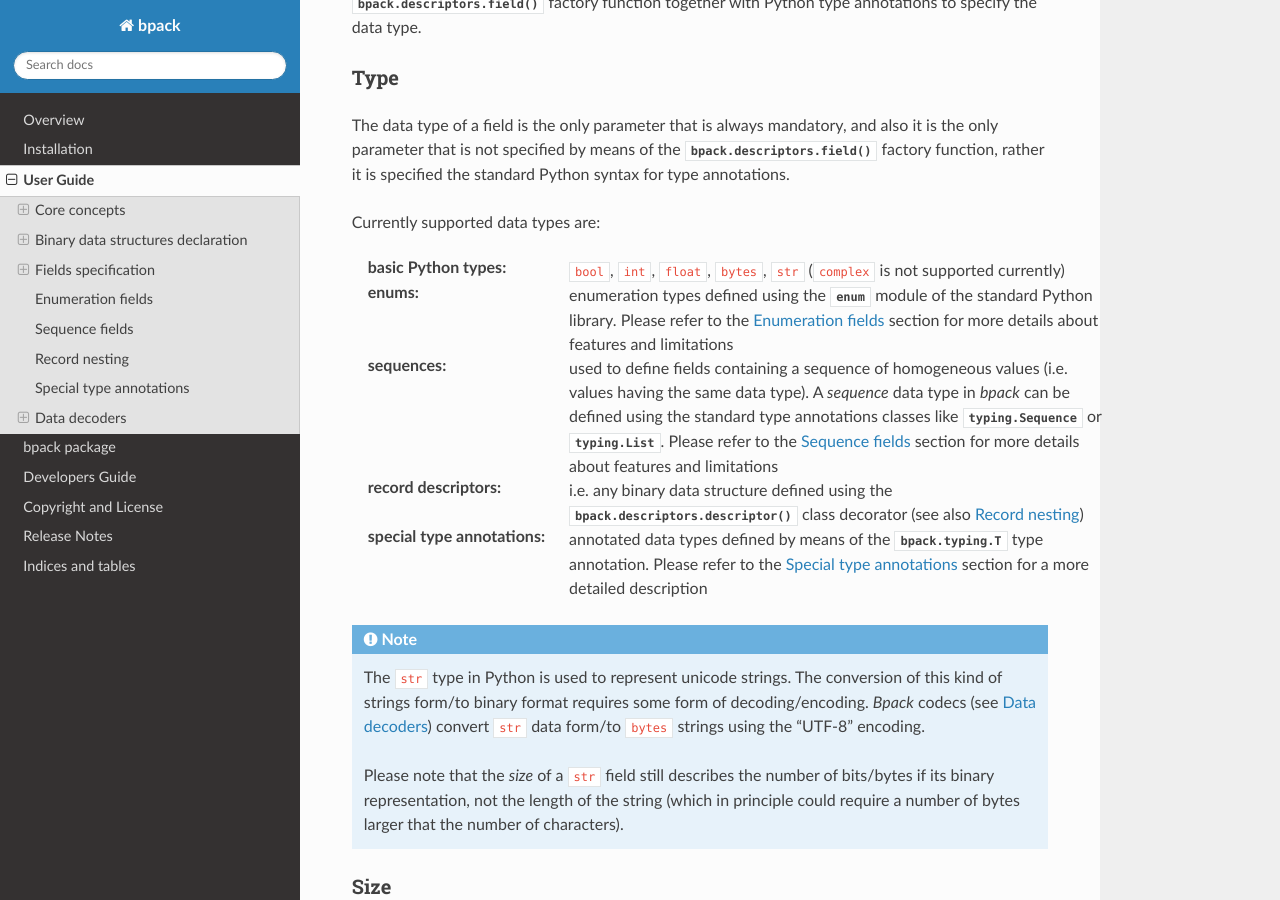
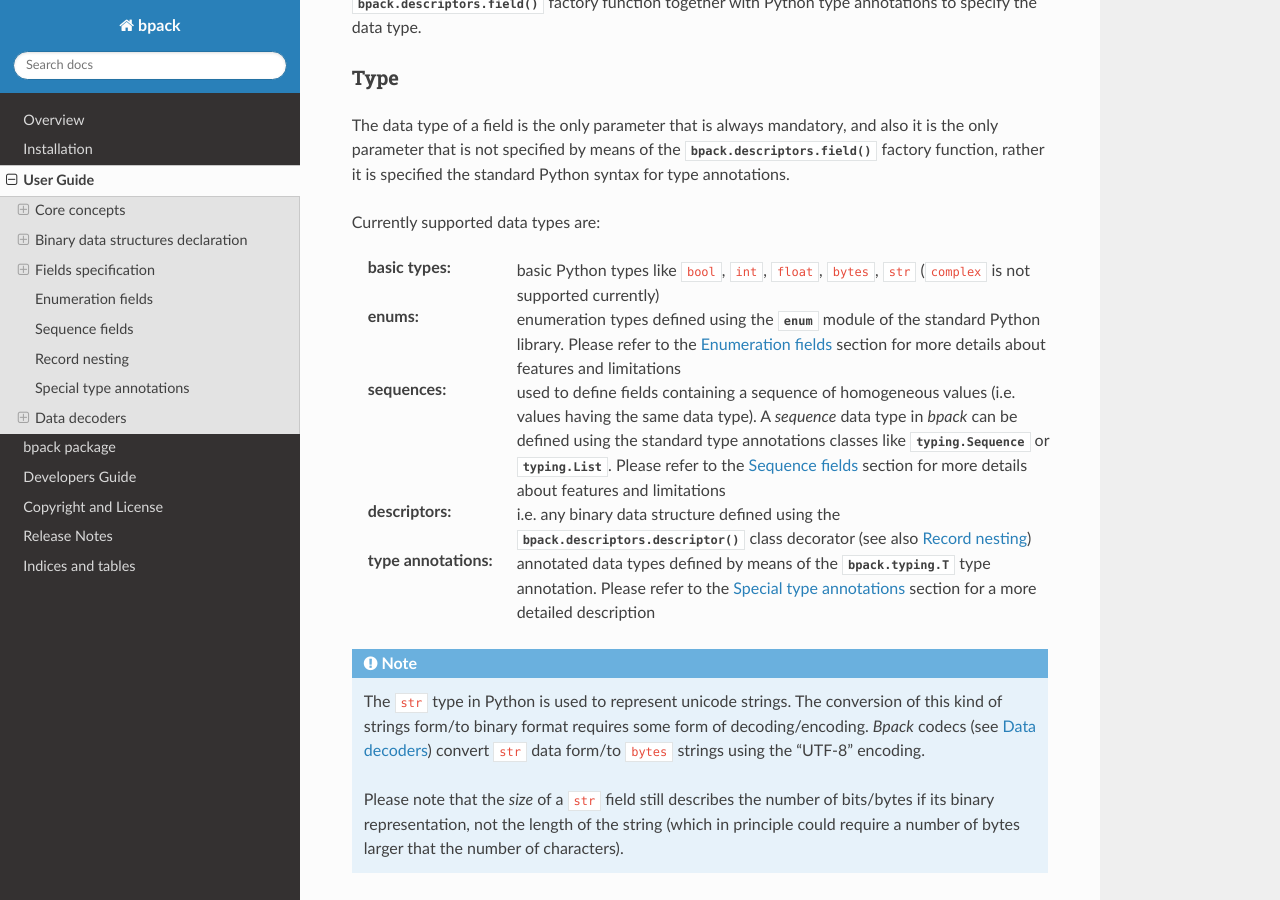
Before and after one commit to avalentino/bpack, a Sphinx documentation site: the page built from docs/userguide.rst, in a window 1280 px wide and 900 px high, scrolled down 4715 px. Built offline with Sphinx 7.4.7 and the Read the Docs theme 2.0.0, drawn with Linux system fonts in a browser that asks for light colours; the version number is read from the project's files by our own code.

Commit message:
Minor improvements

```diff
--- a/docs/userguide.rst
+++ b/docs/userguide.rst
@@ -266,9 +266,9 @@ the standard Python syntax for type annotations.
 
 Currently supported data types are:
 
-:basic Python types:
-    ``bool``, ``int``, ``float``, ``bytes``, ``str`` (``complex`` is not
-    supported currently)
+:basic types:
+    basic Python types like ``bool``, ``int``, ``float``, ``bytes``, ``str``
+    (``complex`` is not supported currently)
 :enums:
     enumeration types defined using the :mod:`enum` module of the standard
     Python library.
@@ -281,11 +281,11 @@ Currently supported data types are:
     :class:`typing.Sequence` or :class:`typing.List`.
     Please refer to the `Sequence fields`_ section for more details about
     features and limitations
-:record descriptors:
+:descriptors:
     i.e. any binary data structure defined using the
     :func:`bpack.descriptors.descriptor` class decorator
     (see also `Record nesting`_)
-:special type annotations:
+:type annotations:
     annotated data types defined by means of the :class:`bpack.typing.T`
     type annotation. Please refer to the `Special type annotations`_ section
     for a more detailed description
```
